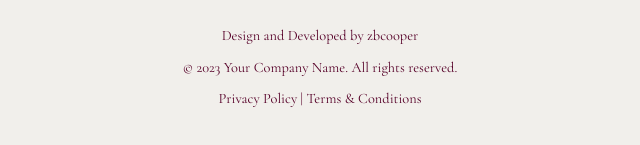
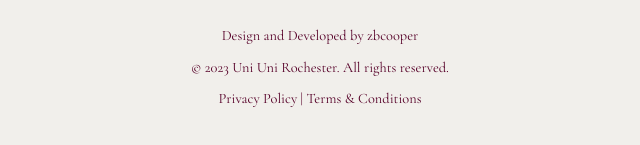
Before and after one commit to zbcooper/UniUniRochester, a plain HTML site: page index.html in a window 1280 px wide. Shown: the part 2440-2585 px from the top of the page, 320-960 px from the left. Drawn offline with nearby package versions, Linux system fonts and the light colour scheme.

```diff
--- a/index.html
+++ b/index.html
@@ -101,7 +101,7 @@
         </div>
         <div class="footer-legal">
           <p>Design and Developed by zbcooper</p>
-          <p>&copy; 2023 Your Company Name. All rights reserved.</p>
+          <p>&copy; 2023 Uni Uni Rochester. All rights reserved.</p>
           <p><a href="#">Privacy Policy</a> | <a href="#">Terms &amp; Conditions</a></p>
         </div>
       </div>
```
